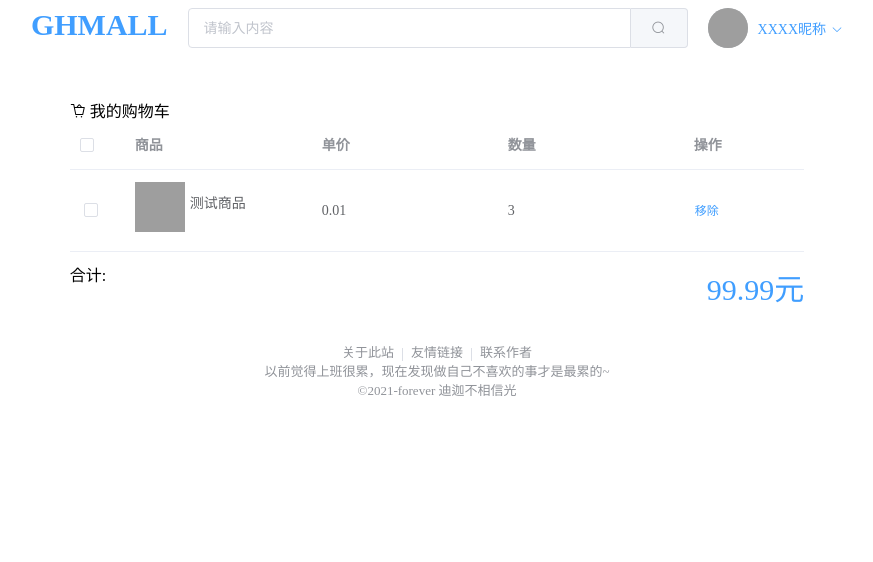
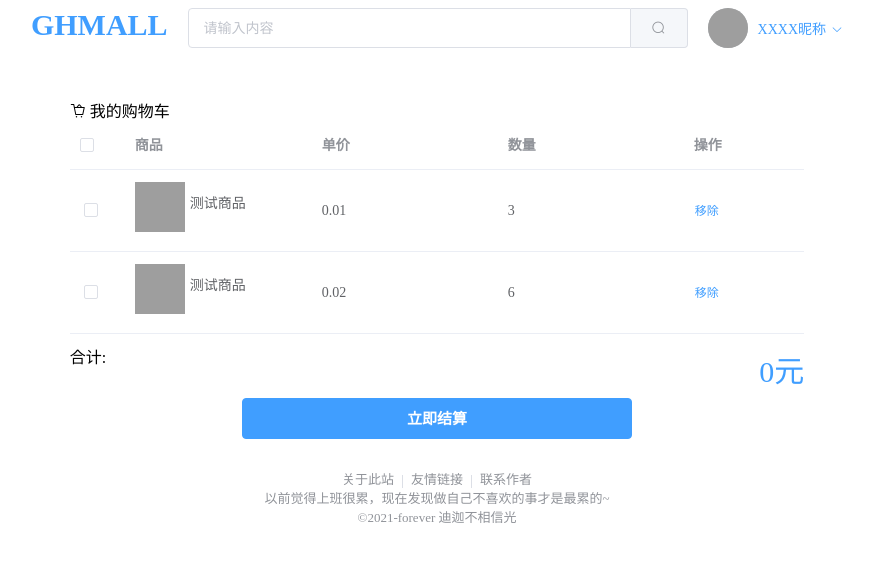
Before and after one commit to Gahui-Liao/ghmall-portal, a Vue app: page /#/cart in a window 1280 px wide. Shown: the top 562 px of the page, without its empty margins (203-1076 px from the left). Built offline with nearby package versions, Linux system fonts and the light colour scheme; grey boxes are pictures that could not be loaded.

Commit message:
完善登录页面及购物车页面部分逻辑

```diff
--- a/src/pages/cart.vue
+++ b/src/pages/cart.vue
@@ -68,6 +68,9 @@
           class="totalPrice"
         >{{totalPrice}}元</div>
       </div>
+      <div class="btn">
+        <el-button type="primary" class="submit">立即结算</el-button>
+      </div>
     </div>
   </div>
 </template>
@@ -86,25 +89,41 @@ export default {
           },
           price: 0.01,
           goodsCount: 3
+        },
+        {
+          goods: {
+            goodsId: 1002,
+            goodsIcon: 'https://shadow.elemecdn.com/app/element/hamburger.9cf7b091-55e9-11e9-a976-7f4d0b07eef6.png',
+            goodsName: '测试商品'
+          },
+          price: 0.02,
+          goodsCount: 6
         }
       ],
-      totalPrice: 99.99,
+      totalPrice: 0,
       multipleSelection: []
     }
   },
-
+  // 监听数据变化，这里主要是监听选中
+  watch: {
+    multipleSelection (val) {
+      var temp = 0
+      for (var row of this.multipleSelection) {
+        console.log(row)
+        temp += row.price * row.goodsCount * 100
+      }
+      this.totalPrice = temp / 100
+    }
+  },
   methods: {
-    toggleSelection (rows) {
-      if (rows) {
-        rows.forEach(row => {
-          this.$refs.multipleTable.toggleRowSelection(row)
-        })
-      } else {
-        this.$refs.multipleTable.clearSelection()
-      }
+    handleSelectionChange (val) {
+      // 这里的val其实就是选中了的数据
+      this.multipleSelection = val
     },
-    handleSelectionChange (val) {
-      this.multipleSelection = val
+    // 移除某行数据
+    deleteRow (index, carts) {
+      console.log('删除第' + index + '行数据')
+      carts.splice(index, 1)
     }
   }
 }
@@ -130,4 +149,16 @@ export default {
   font-size: 30px;
   color: #409eff;
 }
+
+.btn {
+  margin-top: 30px;
+  padding-left: 150px;
+  padding-right: 150px;
+  text-align: center;
+}
+.btn .submit {
+  width: 90%;
+  font-size: 15px;
+  font-weight: bolder;
+}
 </style>
--- a/src/pages/detail.vue
+++ b/src/pages/detail.vue
@@ -1,10 +1,6 @@
 <template>
   <div class="detail">
     <div class="carousel">
-      <div class="title">
-        <i class="el-icon-document"></i>
-        {{name}}
-      </div>
       <!-- 使用走马灯展示商品图片 -->
       <el-carousel
         :interval="4000"
@@ -26,10 +22,13 @@
       </el-carousel>
     </div>
     <div class="content">
-      <el-tag
-        class="tag"
-        size="small"
-      >测试标签</el-tag>
+      <div class="title">
+        <el-tag
+          class="tag"
+          size="small"
+        >测试标签</el-tag>
+        {{name}}
+      </div>
       <div class="info">
         {{info}}
       </div>
@@ -100,24 +99,18 @@ export default {
   padding-right: 20%;
 }
 
-.detail .title {
-  font-weight: bold;
-  font-size: 18px;
-  padding: 10px;
-  margin-bottom: 20px;
-  border-radius: 5px;
-  background: rgb(242, 247, 252);
-  box-shadow: 0 2px 12px 0 rgba(0, 0, 0, 0.1);
-}
-
 .detail .content {
   padding: 8px;
   border-radius: 8px;
   box-shadow: 0 2px 12px 0 rgba(0, 0, 0, 0.1);
 }
 
-.detail .content .tag {
-  font-size: 15px;
+.detail .content .title {
+  font-weight: bold;
+  font-size: 18px;
+}
+
+.detail .content .title .tag {
   font-weight: bold;
 }
 .detail .content .info {
--- a/src/pages/login.vue
+++ b/src/pages/login.vue
@@ -1,12 +1,13 @@
 <template>
   <div class="login">
+    <div class="li">
       <h3>欢迎登录</h3>
       <el-form>
         <el-form-item>
           <el-input
             placeholder="请输入账号"
             prefix-icon="el-icon-user"
-          v-model="account"
+            v-model="accountName"
           >
           </el-input>
           <el-input
@@ -15,13 +16,21 @@
             v-model="password"
           >
           </el-input>
-        <el-button
-          type="primary"
-          @click="login"
-        >登录</el-button>
-        <el-button type="warning">注册</el-button>
         </el-form-item>
       </el-form>
+      <div class="btn">
+        <el-button
+          type="success"
+          @click="login"
+          round
+        >登录</el-button>
+        <el-button
+          type="danger"
+          @click="register"
+          round
+        >注册</el-button>
+      </div>
+    </div>
   </div>
 </template>
 <script>
@@ -29,13 +38,20 @@ export default {
   name: 'login',
   data () {
     return {
-      account: '',
+      accountName: '',
       password: ''
     }
   },
   methods: {
     login () {
-      console.log('login now')
+      if (this.accountName === '') {
+        this.$message.error('请输入账号')
+        return
+      }
+      if (this.password === '') {
+        this.$message.error('请输入密码')
+        return
+      }
       this.$get(this.$URL.login, {}).then((response) => {
         console.log(response)
         return response.data
@@ -46,7 +62,11 @@ export default {
 </script>
 <style scoped>
 .login {
-  padding-left: 300px;
-  padding-right: 300px;
+  text-align: center;
+}
+.login .li {
+  overflow: hidden;
+  display: inline-block;
+  width: 300px;
 }
 </style>
```
Lines whose indentation alone changed are shown as unchanged.
